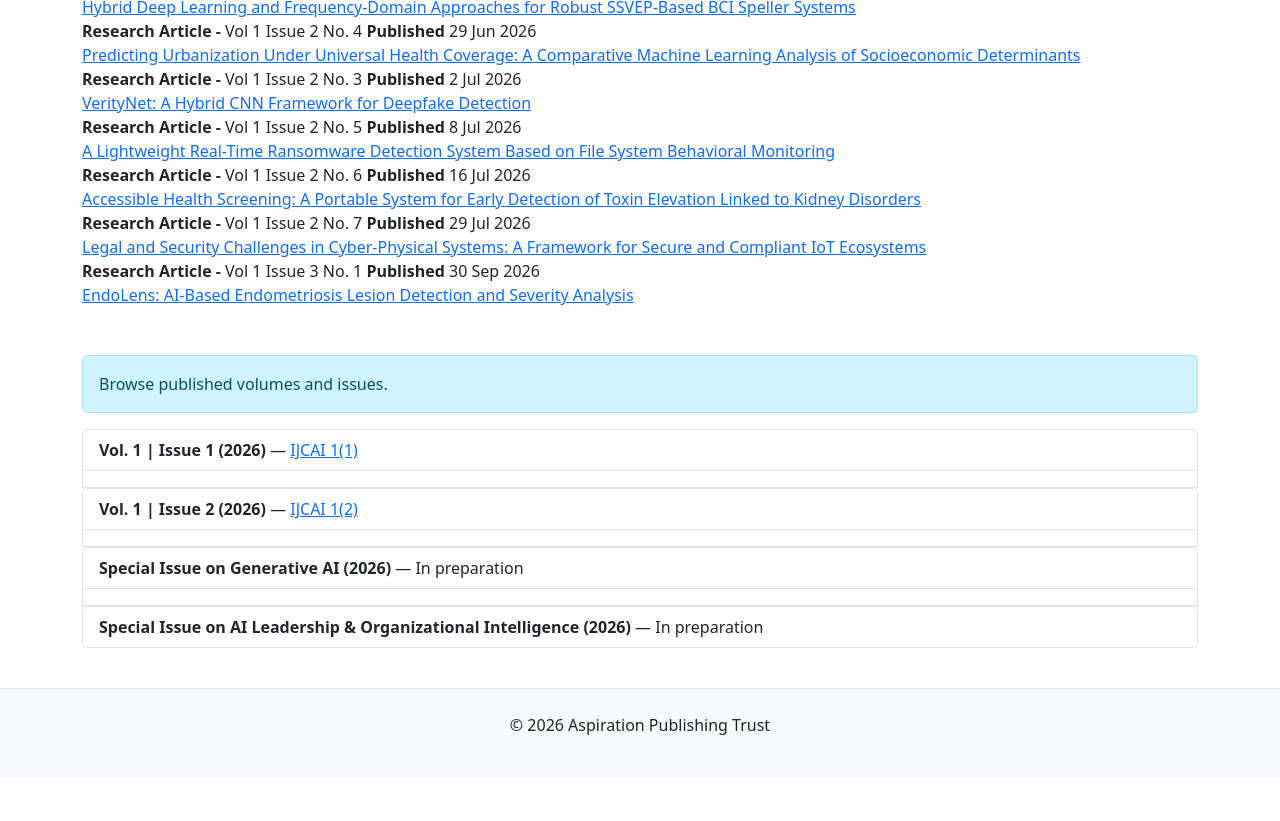
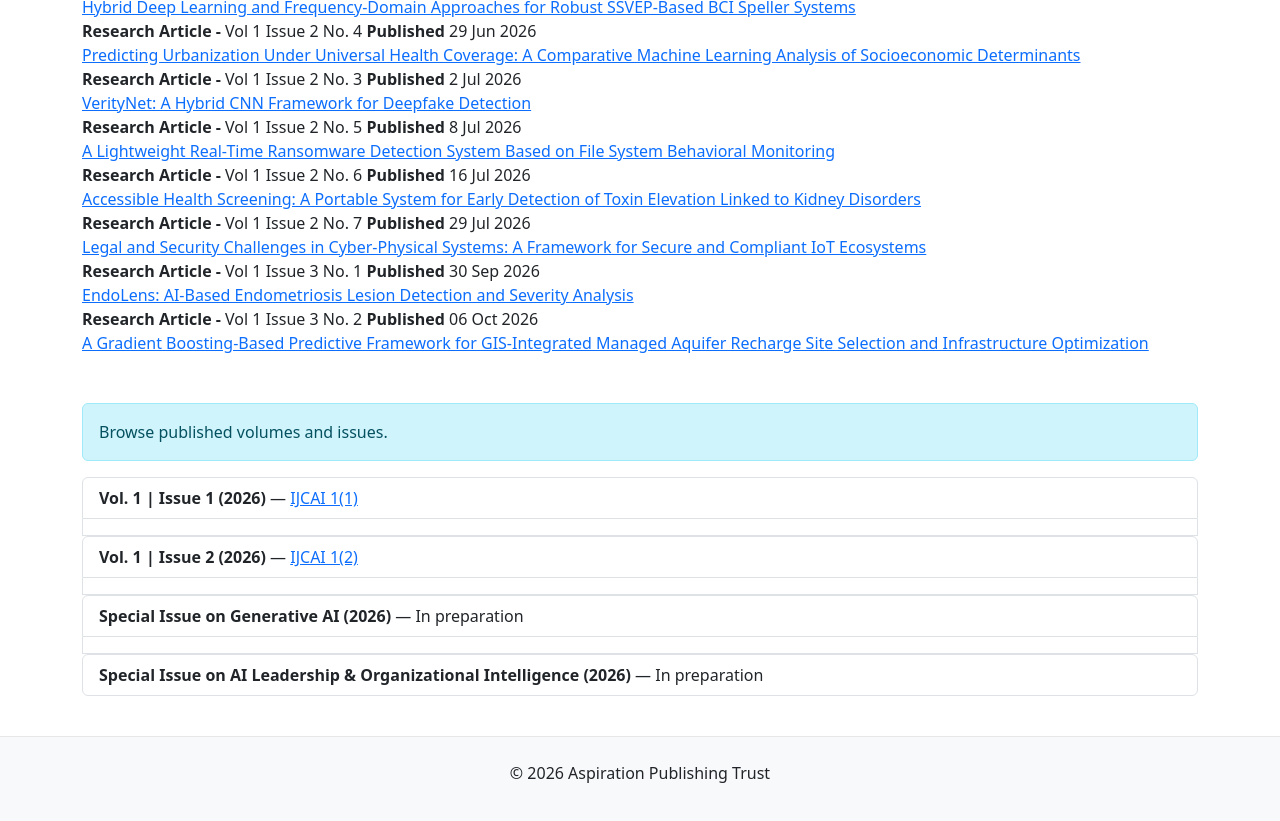
Before and after one commit to aspirationpublishingtrust-cpu/IJCAI-website, a plain HTML site: page archives.html in a window 1280 px wide. Shown: the part 719-1540 px from the top of the page. Before the commit the page ends 1496 px from the top, so only its background shows below. Drawn offline with nearby package versions, Linux system fonts and the light colour scheme.

Commit message:
Fix HTML encoding issues in archives.html

```diff
--- a/archives.html
+++ b/archives.html
@@ -247,6 +247,18 @@
       EndoLens: AI-Based Endometriosis Lesion Detection and Severity Analysis
     </span>
   </a>
+
+	   <!-- Paper 16 -->
+<a href="article.html?id=IJCAI-Vol1-Issue3-2"
+     class="list-group-item list-group-item-action"
+     target="_blank"
+     rel="noopener noreferrer">
+
+    <strong>Research Article - </strong> Vol 1 Issue 3 No. 2 <strong>Published </strong>06 Oct 2026<br>
+    <span class="text-primary text-decoration-underline">
+      A Gradient Boosting-Based Predictive Framework for GIS-Integrated Managed Aquifer Recharge Site Selection and Infrastructure Optimization
+    </span>
+  </a>
 </div>
 </div>
     <br></br>
```
